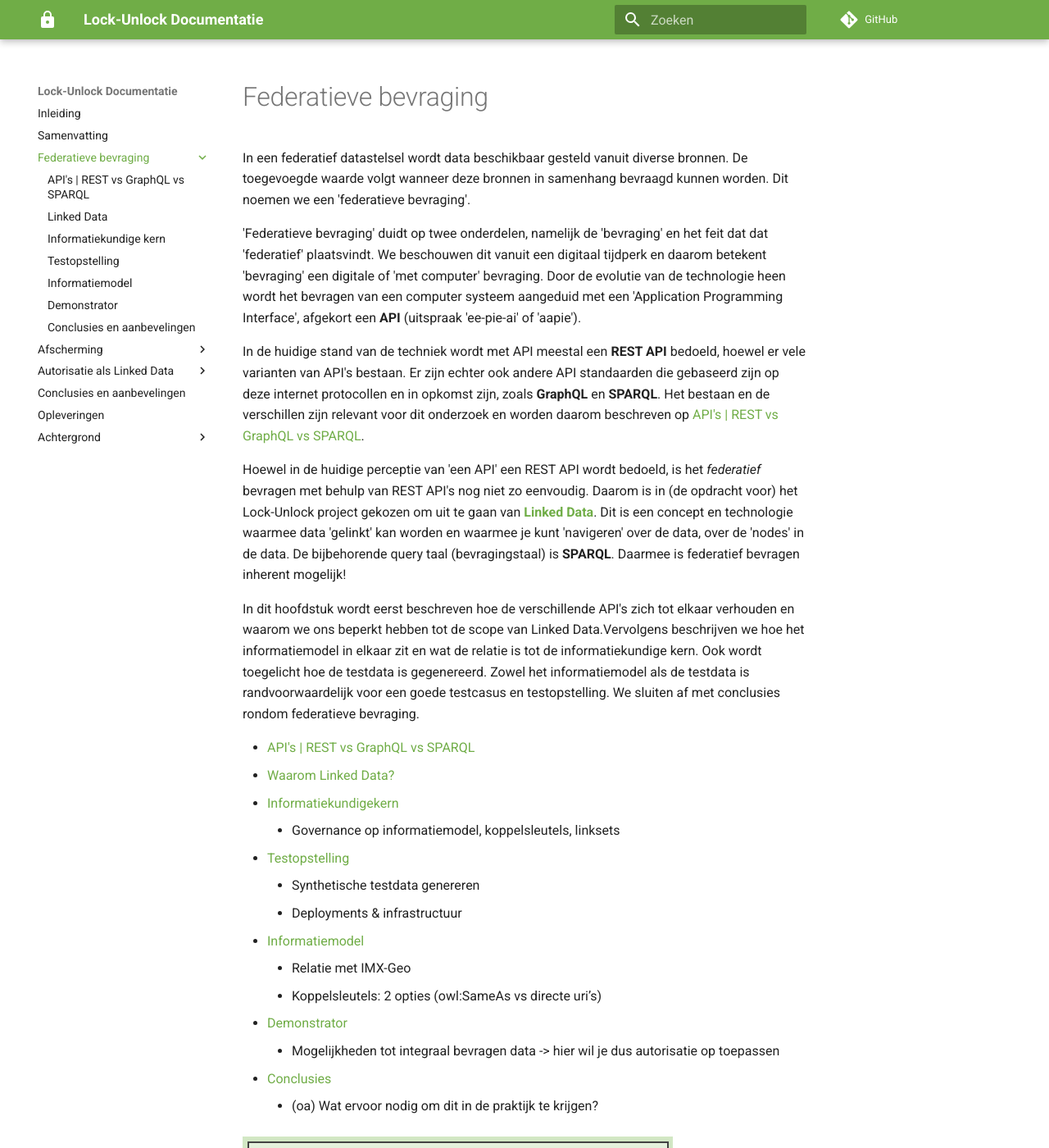
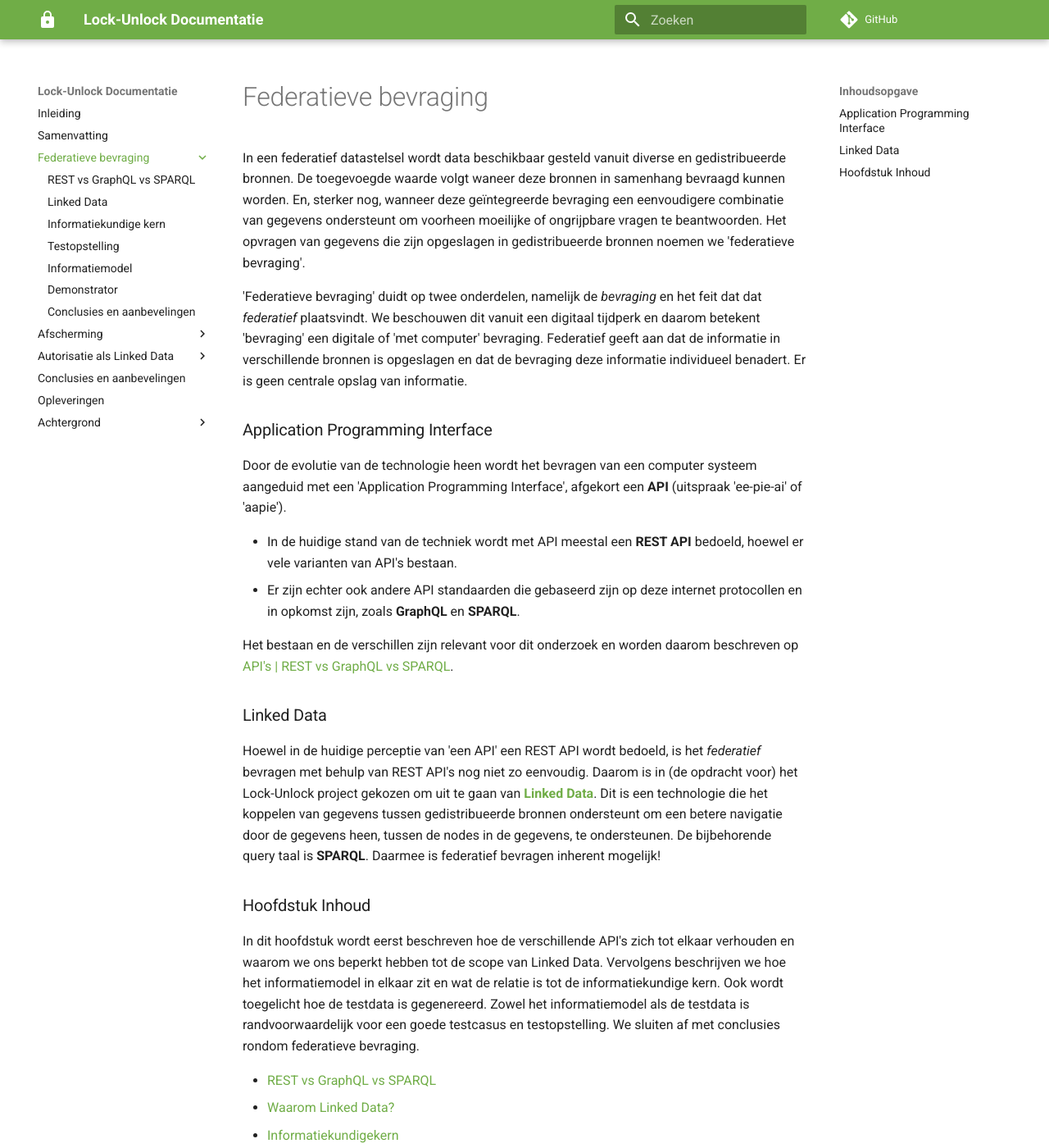
Before and after one commit to kadaster-labs/lock-unlock-docs, an MkDocs documentation site: the page built from docs/federatieve-bevraging/index.md, in a window 1280 px wide and 1400 px high. Shown: the whole window at 82% size. Built offline with MkDocs 1.6.1 and Material for MkDocs 9.7.7, drawn with Linux system fonts in a browser that asks for light colours; comment, search, counter and statistics services are not loaded; some of the changed text lies outside the part shown.

Commit message:
REVIEW: hoofdpagina federatief bevraging

```diff
--- a/docs/federatieve-bevraging/apis.md
+++ b/docs/federatieve-bevraging/apis.md
@@ -1,5 +1,5 @@
 ---
-title: API's | REST vs GraphQL vs SPARQL
+title: REST vs GraphQL vs SPARQL
 ---
 In de huidige stand van de techniek wordt met API meestal een **REST API** bedoeld, hoewel er vele
 varianten van API's bestaan. Een REST API staat voor een API die gebruik maakt van internet
@@ -44,3 +44,5 @@ Bijvoorbeeld, in een SPARQL endpoint / API kunnen meerdere schema’s gecombinee
 GraphQL slecht één expliciet schema van toepassing is.
 
 ![Achtergrond: REST vs GraphQL vs SPARQL](images/achtergrond-rest-graphql-sparql.png)
+
+![Federatieve bevraging](images/infographic-federatieve-bevraging.png)
--- a/docs/federatieve-bevraging/index.md
+++ b/docs/federatieve-bevraging/index.md
@@ -1,43 +1,37 @@
 ---
 title: Federatieve bevraging
 ---
-In een federatief datastelsel wordt data beschikbaar gesteld vanuit diverse bronnen. De toegevoegde
-waarde volgt wanneer deze bronnen in samenhang bevraagd kunnen worden. Dit noemen we een
-'federatieve bevraging'.
+In een federatief datastelsel wordt data beschikbaar gesteld vanuit diverse en gedistribueerde bronnen. De toegevoegde waarde volgt waneer deze bronnen in samenhang bevraagd kunnen worden. En, sterker nog, wanneer deze geïntegreerde bevraging een eenvoudigere combinatie van gegevens ondersteunt om voorheen moeilijke of ongrijpbare vragen te beantwoorden. Het opvragen van gegevens die zijn opgeslagen in gedistribueerde bronnen noemen we 'federatieve bevraging'.
 
-'Federatieve bevraging' duidt op twee onderdelen, namelijk de 'bevraging' en het feit dat dat
-'federatief' plaatsvindt. We beschouwen dit vanuit een digitaal tijdperk en daarom betekent
-'bevraging' een digitale of 'met computer' bevraging. Door de evolutie van de technologie heen wordt
-het bevragen van een computer systeem aangeduid met een 'Application Programming Interface',
-afgekort een **API** (uitspraak 'ee-pie-ai' of 'aapie').
+'Federatieve bevraging' duidt op twee onderdelen, namelijk de _bevraging_ en het feit dat dat _federatief_ plaatsvindt. We beschouwen dit vanuit een digitaal tijdperk en daarom betekent 'bevraging' een digitale of 'met computer' bevraging. Federatief geeft aan dat de informatie in verschillende bronnen is opgeslagen en dat de bevraging deze informatie individueel benadert. Er is geen centrale opslag van informatie.
 
-In de huidige stand van de techniek wordt met API meestal een **REST API** bedoeld, hoewel er vele
-varianten van API's bestaan. Er zijn echter ook andere API standaarden die gebaseerd zijn op deze internet
-protocollen en in opkomst zijn, zoals **GraphQL** en **SPARQL**. Het bestaan en de verschillen zijn
-relevant voor dit onderzoek en worden daarom beschreven op [API's | REST vs GraphQL vs
-SPARQL](apis.md).
+### Application Programming Interface
+Door de evolutie van de technologie heen wordt het bevragen van een computer systeem aangeduid met een 'Application Programming Interface', afgekort een **API** (uitspraak 'ee-pie-ai' of 'aapie').
 
-Hoewel in de huidige perceptie van 'een API' een REST API wordt bedoeld, is het _federatief_
-bevragen met behulp van REST API's nog niet zo eenvoudig. Daarom is in (de opdracht voor) het Lock-Unlock project gekozen om uit te gaan van **[Linked Data](linkeddata.md)**. Dit is een concept en technologie waarmee data 'gelinkt' kan worden en
-waarmee je kunt 'navigeren' over de data, over de 'nodes' in de data. De bijbehorende query taal
-(bevragingstaal) is **SPARQL**. Daarmee is federatief bevragen inherent mogelijk!
+- In de huidige stand van de techniek wordt met API meestal een **REST API** bedoeld, hoewel er vele varianten van API's bestaan.
+- Er zijn echter ook andere API standaarden die gebaseerd zijn op deze internet protocollen en in opkomst zijn, zoals **GraphQL** en **SPARQL**.
 
-In dit hoofdstuk wordt eerst beschreven hoe de verschillende API's zich tot elkaar verhouden en waarom we ons
-beperkt hebben tot de scope van Linked Data.Vervolgens beschrijven we hoe het informatiemodel in elkaar zit en wat de relatie is tot de informatiekundige kern. Ook wordt toegelicht hoe de testdata is gegenereerd. Zowel het informatiemodel als de testdata is randvoorwaardelijk voor een goede testcasus en testopstelling. We sluiten af met conclusies rondom federatieve bevraging.
+Het bestaan en de verschillen zijn relevant voor dit onderzoek en worden daarom beschreven op [API's | REST vs GraphQL vs SPARQL](apis.md).
 
-- [API's | REST vs GraphQL vs SPARQL](./apis.md)
+### Linked Data
+
+Hoewel in de huidige perceptie van 'een API' een REST API wordt bedoeld, is het _federatief_ bevragen met behulp van REST API's nog niet zo eenvoudig. Daarom is in (de opdracht voor) het Lock-Unlock project gekozen om uit te gaan van **[Linked Data](linkeddata.md)**. Dit is een technologie die het koppelen van gegevens tussen gedistribueerde bronnen ondersteunt om een betere navigatie door de gegevens heen, tussen de nodes in de gegevens, te ondersteunen. De bijbehorende query taal is **SPARQL**. Daarmee is federatief bevragen inherent mogelijk!
+
+### Hoofdstuk Inhoud
+In dit hoofdstuk wordt eerst beschreven hoe de verschillende API's zich tot elkaar verhouden en waarom we ons beperkt hebben tot de scope van Linked Data. Vervolgens beschrijven we hoe het informatiemodel in elkaar zit en wat de relatie is tot de informatiekundige kern. Ook wordt toegelicht hoe de testdata is gegenereerd. Zowel het informatiemodel als de testdata is randvoorwaardelijk voor een goede testcasus en testopstelling. We sluiten af met conclusies rondom federatieve bevraging.
+
+- [REST vs GraphQL vs SPARQL](./apis.md)
 - [Waarom Linked Data?](./linkeddata.md)
 - [Informatiekundigekern](./informatiekundigekern.md)
-    - Governance op informatiemodel, koppelsleutels, linksets
+    - Governance op informatiemodel
+    - Koppelsleutels en linksets
+- [Informatiemodel](./informatiemodel.md)
+    - Relatie met IMX-Geo
+    - Koppelsleutels: 2 opties (owl:SameAs vs directe uri’s)
 - [Testopstelling](./testopstelling.md)
     - Synthetische testdata genereren
     - Deployments & infrastructuur
-- [Informatiemodel](./informatiemodel.md)
-    - Relatie met IMX-Geo
-    - Koppelsleutels: 2 opties (owl:SameAs vs directe uri’s)
 - [Demonstrator](./demonstrator.md)
     - Mogelijkheden tot integraal bevragen data -> hier wil je dus autorisatie op toepassen
 - [Conclusies](./conclusies.md)
     - (oa) Wat ervoor nodig om dit in de praktijk te krijgen?
-
-![Federatieve bevraging](images/infographic-federatieve-bevraging.png)
```
